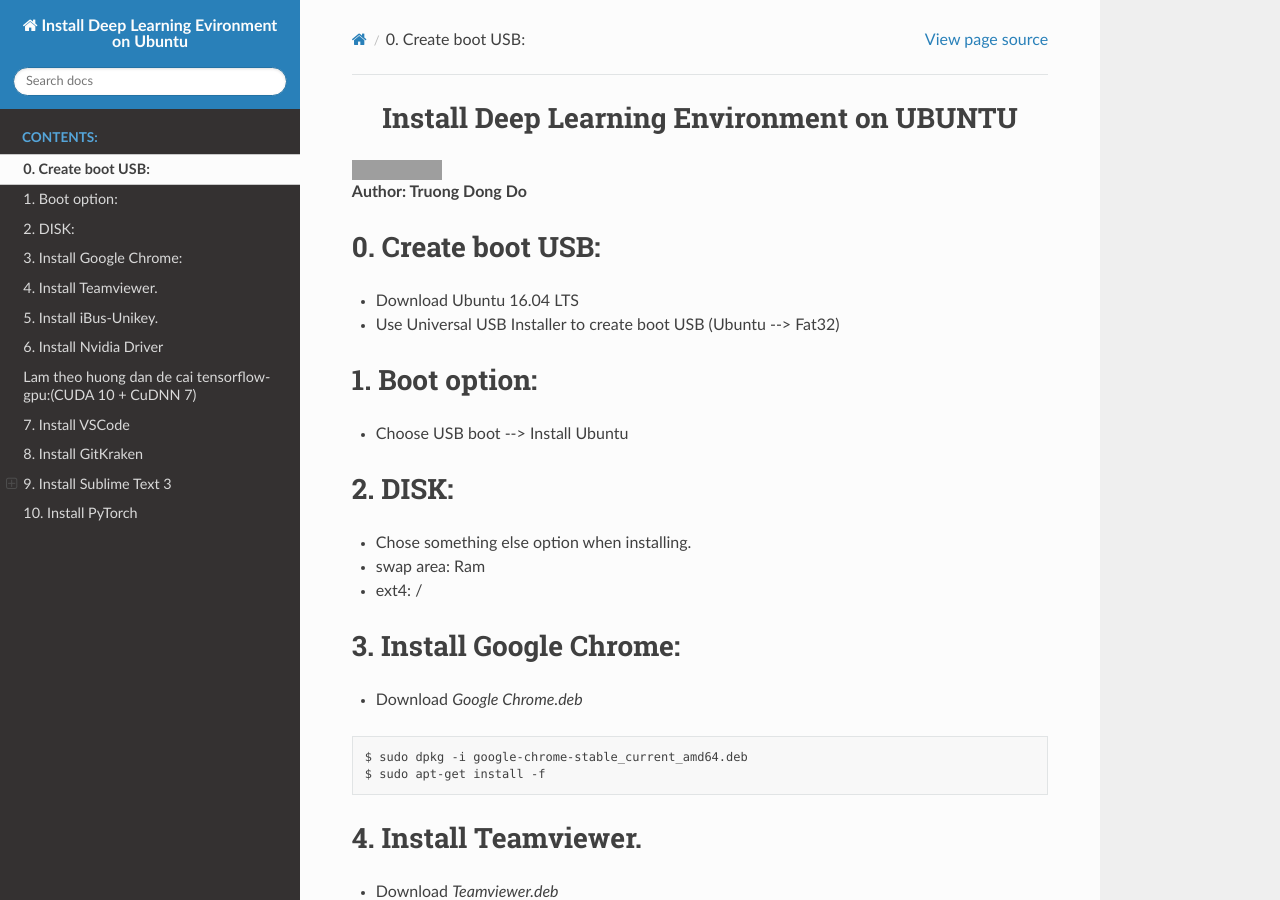
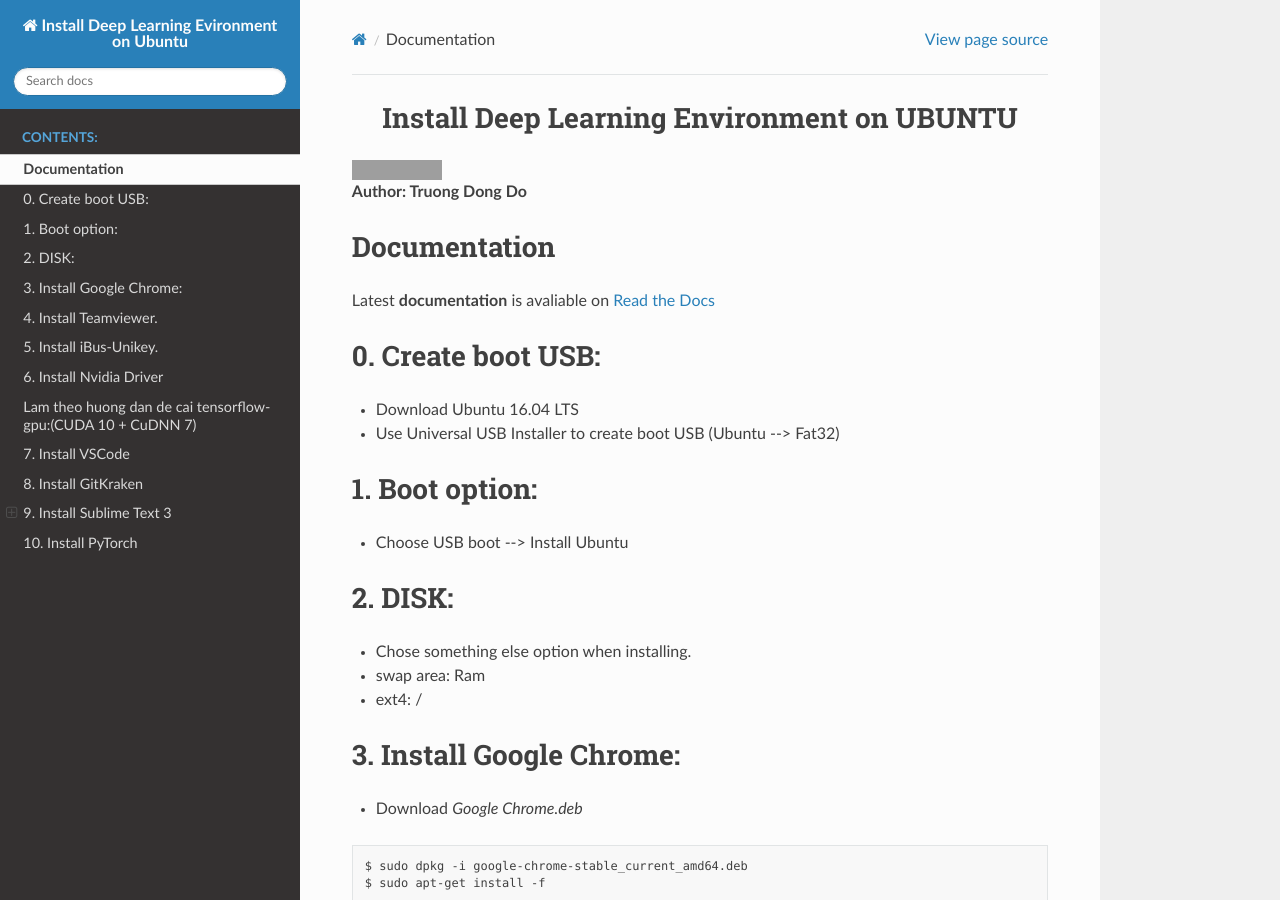
Before and after one commit to TruongDong-Do/Install_Ubuntu_Environment, a Sphinx documentation site: the page built from docs/Development_Ubuntu_GPU.rst, in a window 1280 px wide and 900 px high. Built offline with Sphinx 7.4.7 and the Read the Docs theme 2.0.0, drawn with Linux system fonts in a browser that asks for light colours; grey boxes are pictures that could not be loaded.

Commit message:
Update Development_Ubuntu_GPU.rst

```diff
--- a/docs/Development_Ubuntu_GPU.rst
+++ b/docs/Development_Ubuntu_GPU.rst
@@ -6,6 +6,11 @@
     <img src='https://readthedocs.org/projects/install-ubuntu-environment/badge/?version=latest' alt='Documentation Status' />
       </a>
 **Author: Truong Dong Do**
+
+Documentation
+-------------
+Latest **documentation** is avaliable on `Read the
+Docs <https://install-ubuntu-environment.readthedocs.io/en/latest/>`__
 
 0. Create boot USB:
 -----------------------
```
